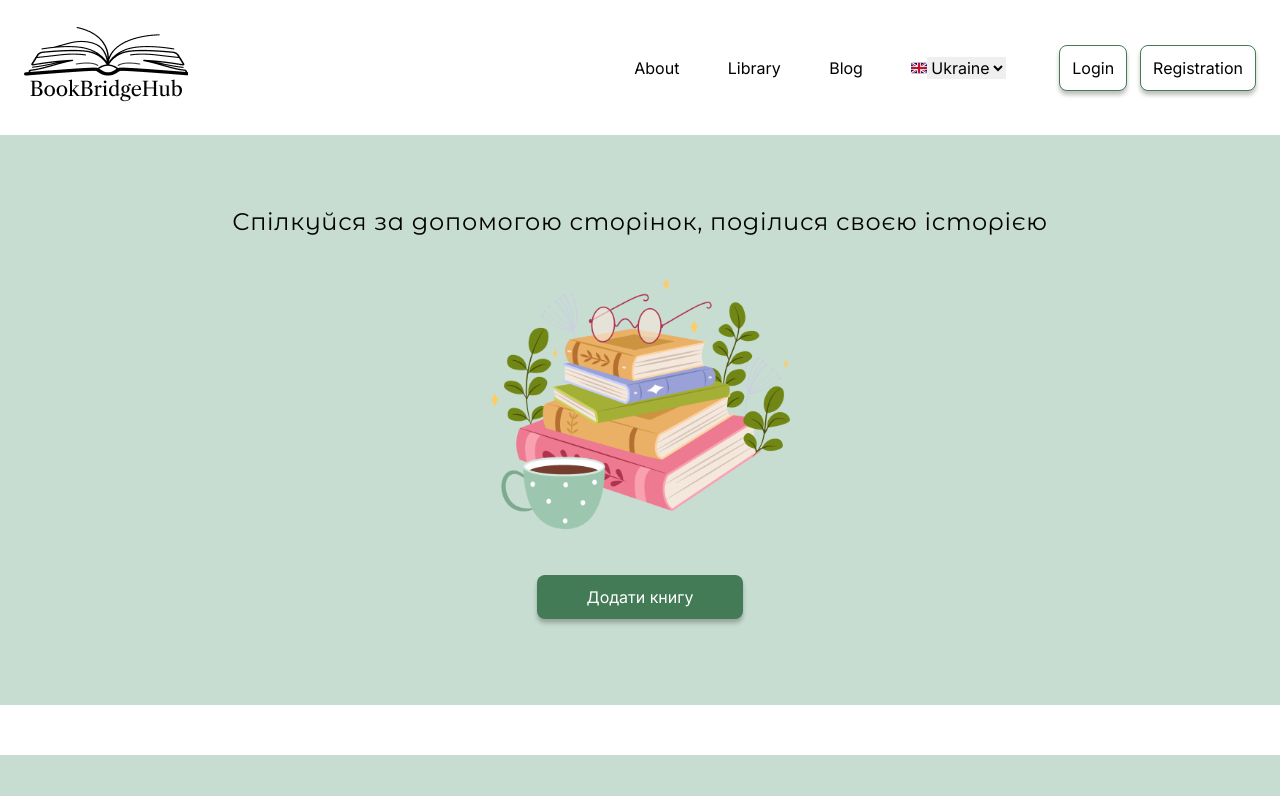
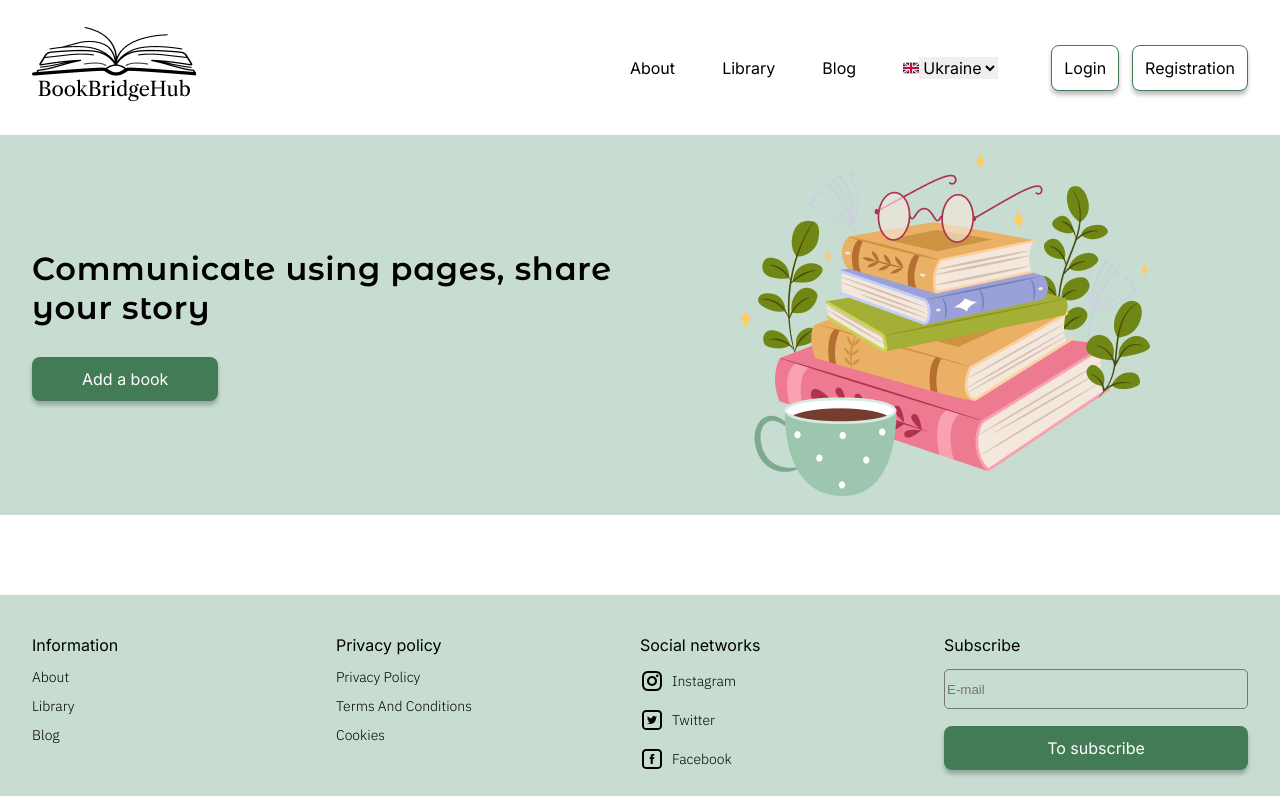
Before and after one commit to Vexavv/Marketplace-Bookti, a React (Vite) app in the folder client/: page / in a window 1280 px wide. Shown: the top 796 px of the page. Built offline with nearby package versions, Linux system fonts and the light colour scheme.

Commit message:
fix grid

```diff
--- a/client/src/@types/resources.ts
+++ b/client/src/@types/resources.ts
@@ -1,10 +1,12 @@
 import footer from '../i18n/locales/uk/footer.json';
 import header from '../i18n/locales/uk/header.json';
+import home from '../i18n/locales/uk/home.json';
 import mobileMenu from '../i18n/locales/uk/mobileMenu.json';
 
 const resources = {
   footer,
   header,
+  home,
   mobileMenu
 } as const;
 
--- a/client/src/App.css
+++ b/client/src/App.css
@@ -1,6 +1,6 @@
 
 #root {
-    max-width: 1440px;
+    max-width: 1500px;
     margin: 0 auto;
     text-align: center;
 
--- a/client/src/components/Banner/Banner.module.scss
+++ b/client/src/components/Banner/Banner.module.scss
@@ -4,8 +4,16 @@
 background:$secondary-bg-color;
   margin-bottom: 50px;
   padding: 72px 0 86px;
-  display: flex;
+  &Wrapper{
+    display: grid;
+    grid-template-columns:  1fr;
+    grid-template-areas:
+            "text"
+            "img"
+            "button";
+
     &Text{
+      grid-area: text;
       color: #000;
       text-align: center;
       font-family: Montserrat Alternates;
@@ -16,10 +24,74 @@ background:$secondary-bg-color;
       letter-spacing: 0.72px;
       margin-bottom: 40px;
     }
+    &Image{
+      grid-area: img;
+      margin-bottom: 42px;
+
       &Img{
         width: 100%;
         max-width: 300px;
-    margin-bottom: 42px;
+      }
+
+    }
+    &Button{
+      grid-area: button;
+    }
+  }
+
+}
+@media (min-width: 500px) {
+  .Banner{
+    &Wrapper{
+      &Text{
+        font-size: 28px;
+        font-weight: 500;
+      }
+      &Image{
+        &Img{
+          width: 100%;
+          max-width: 400px;
+        }
+      }
+    }
 
   }
 }
+@media (min-width: 900px) {
+  .Banner{
+    margin-bottom: 80px;
+    padding: 15px 0;
+    &Wrapper{
+      display: grid;
+      align-items: center;
+      grid-template-columns:  1fr 1fr;
+      grid-template-areas:
+            "text img"
+            "button img";
+
+      &Text{
+
+        font-size: 32px;
+        font-style: normal;
+        font-weight: 600;
+        margin-bottom: 30px;
+        align-self:end;
+        text-align: left;
+
+
+      }
+      &Image{
+        margin-bottom: 0;
+        &Img{
+          width: 100%;
+          max-width: 411px;
+        }
+      }
+      &Button{
+        align-self:start;
+        justify-self: start;
+      }
+    }
+
+  }
+}
--- a/client/src/components/Banner/Banner.tsx
+++ b/client/src/components/Banner/Banner.tsx
@@ -2,18 +2,25 @@ import React from 'react';
 import styles from './Banner.module.scss'
 import Container from "../Container/Container";
 import Button from "../Button/Button";
+import {useTranslation} from "react-i18next";
+
 const Banner = () => {
+    const {t} = useTranslation('home')
     return (
         <div className={styles.Banner}>
             <Container>
-                <h1 className={styles.BannerText}>
-                    Спілкуйся за допомогою сторінок, поділися своєю історією
-                </h1>
-                <img className={styles.BannerImg} src="/home/OBJECTS.png" alt="book"/>
-                <div>
-                    <Button name='BannerButton'>Додати книгу</Button>
+                <div className={styles.BannerWrapper}>
+                    <h1 className={styles.BannerWrapperText}>
+                        {t('Banner.slogan')}
+                    </h1>
+                    <div className={styles.BannerWrapperImage}>
+                        <img className={styles.BannerWrapperImageImg} src="/home/OBJECTS.png" alt="book"/>
+                    </div>
+                    <div className={styles.BannerWrapperButton}>
+                        <Button name='BannerButton'>{t('Banner.button')}</Button>
+                    </div>
+
                 </div>
-
             </Container>
         </div>
     );
--- a/client/src/components/Container/Container.module.scss
+++ b/client/src/components/Container/Container.module.scss
@@ -1,5 +1,5 @@
 .Container {
   margin: 0 auto;
   width: 100%;
-  padding: 0 1.5rem;
+  padding: 0 2rem;
 }
--- a/client/src/i18n/index.ts
+++ b/client/src/i18n/index.ts
@@ -8,18 +8,22 @@ import mobileMenuUk from './locales/uk/mobileMenu.json';
 import mobileMenuEN from './locales/en/mobileMenu.json';
 import footerUk from './locales/uk/footer.json';
 import footerEn from './locales/en/footer.json';
+import homeUk from './locales/uk/home.json';
+import homeEn from './locales/en/home.json';
 
 const resources = {
     [LOCALS.UK]: {
         header: headerUk,
         mobileMenu: mobileMenuUk,
-        footer:footerUk
+        footer:footerUk,
+        home:homeUk
 
     },
     [LOCALS.EN]: {
         header: headerEn,
         mobileMenu: mobileMenuEN,
-        footer: footerEn
+        footer: footerEn,
+        home: homeEn
     }
 };
 
--- /dev/null
+++ b/client/src/i18n/locales/en/home.json
@@ -0,0 +1,6 @@
+{
+  "Banner": {
+    "slogan": "Communicate using pages, share your story",
+    "button": "Add a book"
+  }
+}
--- /dev/null
+++ b/client/src/i18n/locales/uk/home.json
@@ -0,0 +1,6 @@
+{
+  "Banner": {
+    "slogan": "Спілкуйся за допомогою сторінок, поділися своєю історією",
+    "button": "Додати книгу"
+  }
+}
```
Lines whose indentation alone changed are shown as unchanged.
